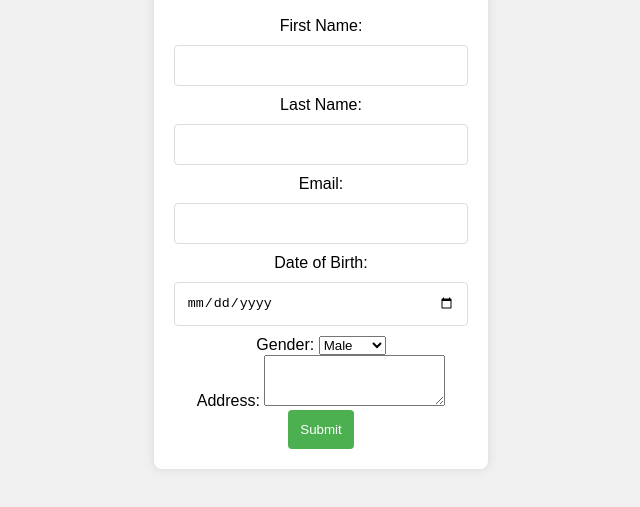
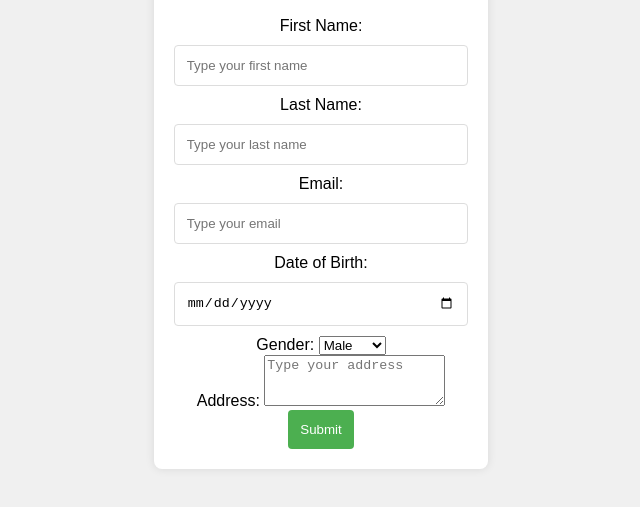
Before and after one commit to Jhonny21-coder/LoginForm, a plain HTML site: page index.html in a window 1280 px wide. Shown: the part 201-708 px from the top of the page, without its empty margins (319-959 px from the left). Drawn offline with Linux system fonts and the light colour scheme.

Commit message:
Update index.html

```diff
--- a/index.html
+++ b/index.html
@@ -7,26 +7,28 @@
     <meta name="viewport" content="width=device-width, initial-scale=1.0">
     <title>Student Information Form</title>
     <link rel="stylesheet" href="style.css">
+    <link rel="stylesheet" href="https://cdnjs.cloudflare.com/ajax/libs/font-awesome/6.1.1/css/all.min.css"
+        integrity="sha512-KfkfwYDsLkIlwQp6LFnl8zNdLGxu9YAA1QvwINks4PhcElQSvqcyVLLD9aMhXd13uQjoXtEKNosOWaZqXgel0g=="
+        crossorigin="anonymous" referrerpolicy="no-referrer" />
 </head>
 
 <body>
     <div class="container">
         <h2>Student Information Form</h2>
-        <!-- Update the action attribute with your Formspree endpoint -->
         <form action="https://formspree.io/f/mdorvowp" method="POST" onsubmit="return validateForm()">
             <div class="inputDiv">
                 <label for="firstName">First Name:</label>
-                <input type="text" id="firstName" name="firstName" required>
+                <input type="text" id="firstName" name="firstName" placeholder="Type your first name" required>
             </div>
 
             <div class="inputDiv">
                 <label for="lastName">Last Name:</label>
-                <input type="text" id="lastName" name="lastName" required>
+                <input type="text" id="lastName" name="lastName" placeholder="Type your last name" required>
             </div>
 
             <div class="inputDiv">
                 <label for="email">Email:</label>
-                <input type="email" id="email" name="email" required>
+                <input type="email" id="email" name="email" placeholder="Type your email" required>
             </div>
 
             <div class="inputDiv">
@@ -45,7 +47,7 @@
 
             <div class="inputDiv">
                 <label for="address">Address:</label>
-                <textarea id="address" name="address" rows="3" required></textarea>
+                <textarea id="address" name="address" rows="3" placeholder="Type your address" required></textarea>
             </div>
 
             <button type="submit">Submit</button>
```
